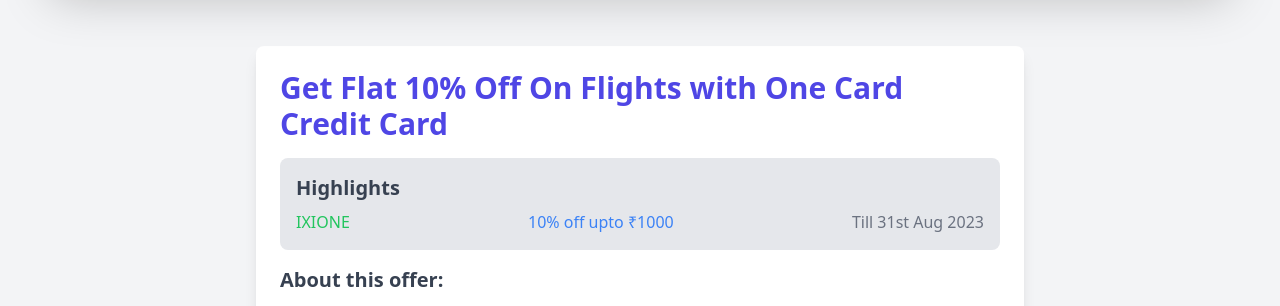
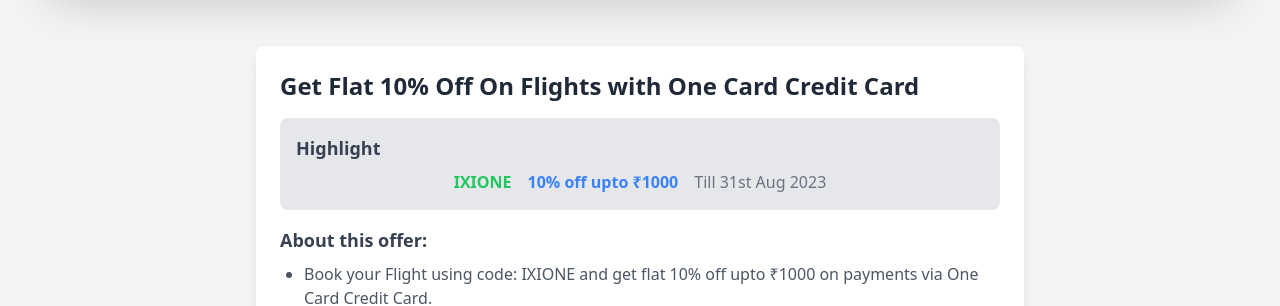
Before and after one commit to arbajbegade/flyingo-project, a React (Create React App) app in the folder flyingo-app/: page /offer/1 in a window 1280 px wide. Shown: the part 632-938 px from the top of the page. Built offline with nearby package versions, Linux system fonts and the light colour scheme; a web font is replaced by a local one.

Commit message:
css changes

```diff
--- a/flyingo-app/src/Components/Offer/OfferDetails.js
+++ b/flyingo-app/src/Components/Offer/OfferDetails.js
@@ -41,34 +41,72 @@
 // export default OfferDetails;
 
 
+// import React from "react";
+// import { useParams } from "react-router-dom";
+// import offers from "./offers";
+
+// function OfferDetails() {
+//   const { id } = useParams();
+//   const offer = offers.find((l) => l.id == id);
+
+//   return (
+//     <div className="bg-gray-100 min-h-screen py-16">
+//       <div className="max-w-3xl mx-auto p-6 bg-white shadow-lg rounded-lg">
+//         <div className="text-3xl font-bold mb-4 text-indigo-600">{offer.title}</div>
+
+//         <div className="bg-gray-200 p-4 rounded-lg mb-4">
+//           <div className="text-xl font-semibold text-gray-700">Highlights</div>
+
+//           <div className="flex justify-between items-center mt-2 space-x-4">
+//             <span className="text-green-500">{offer.coupon}</span>
+//             <span className="text-blue-500">{offer.discount}</span>
+//             <span className="text-gray-500">{offer.validity}</span>
+//           </div>
+//         </div>
+
+//         <div>
+//           <div className="text-xl font-semibold text-gray-700 mb-2">About this offer:</div>
+//           <ul className="list-disc pl-6 space-y-3">
+//             {offer.about.map((x, index) => (
+//               <li key={index} className="text-gray-800">{x}</li>
+//             ))}
+//           </ul>
+//         </div>
+//       </div>
+//     </div>
+//   );
+// }
+
+// export default OfferDetails;
+
 import React from "react";
 import { useParams } from "react-router-dom";
 import offers from "./offers";
 
 function OfferDetails() {
-  const { id } = useParams();
+  const { id } = useParams(); // Get the item id from the URL params
   const offer = offers.find((l) => l.id == id);
 
   return (
     <div className="bg-gray-100 min-h-screen py-16">
       <div className="max-w-3xl mx-auto p-6 bg-white shadow-lg rounded-lg">
-        <div className="text-3xl font-bold mb-4 text-indigo-600">{offer.title}</div>
+        <div className="text-2xl font-semibold mb-4 text-gray-800">{offer.title}</div>
 
         <div className="bg-gray-200 p-4 rounded-lg mb-4">
-          <div className="text-xl font-semibold text-gray-700">Highlights</div>
+          <div className="text-lg font-semibold text-gray-700">Highlight</div>
 
-          <div className="flex justify-between items-center mt-2 space-x-4">
-            <span className="text-green-500">{offer.coupon}</span>
-            <span className="text-blue-500">{offer.discount}</span>
+          <div className="flex justify-center items-center mt-2 space-x-4">
+            <span className="text-green-500 font-semibold">{offer.coupon}</span>
+            <span className="text-blue-500 font-semibold">{offer.discount}</span>
             <span className="text-gray-500">{offer.validity}</span>
           </div>
         </div>
 
         <div>
-          <div className="text-xl font-semibold text-gray-700 mb-2">About this offer:</div>
-          <ul className="list-disc pl-6 space-y-3">
+          <div className="text-lg font-semibold mb-2 text-gray-700">About this offer:</div>
+          <ul className="list-disc pl-6 space-y-2">
             {offer.about.map((x, index) => (
-              <li key={index} className="text-gray-800">{x}</li>
+              <li key={index} className="text-gray-600">{x}</li>
             ))}
           </ul>
         </div>
```
